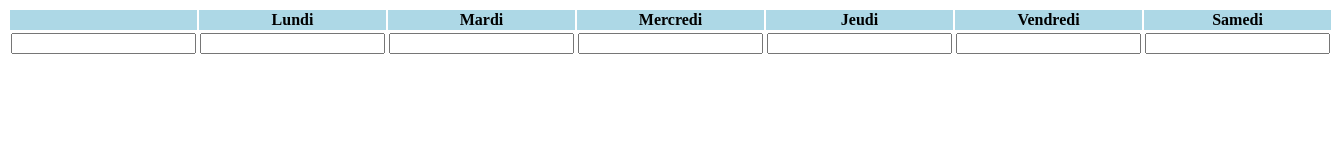
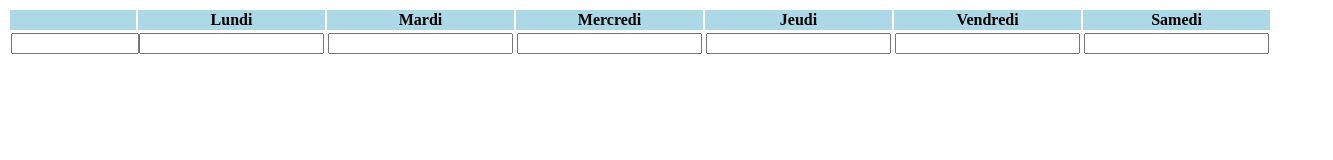
Before and after one commit to Bones39/sfxProject, a browser extension: page index.html in a window 1280 px wide. Shown: the whole page, 1333 px wide, since content can reach past the window. Drawn offline with Linux system fonts and the light colour scheme.

Commit message:
change default width of the first column

```diff
--- a/index.html
+++ b/index.html
@@ -8,7 +8,7 @@
 <body>
     <table>
         <tr bgcolor="lightblue">
-            <th ></th>
+            <th style="width: 250px;"></th>
             <th id="lundi">Lundi</th>
             <th id="mardi">Mardi</th>
             <th id="mercredi">Mercredi</th>
@@ -18,7 +18,7 @@
         </tr>
         <tr>
             <td>
-                <input>
+                <input style="width: 97%;">
             </td>
             <td>
                 <input>
```
